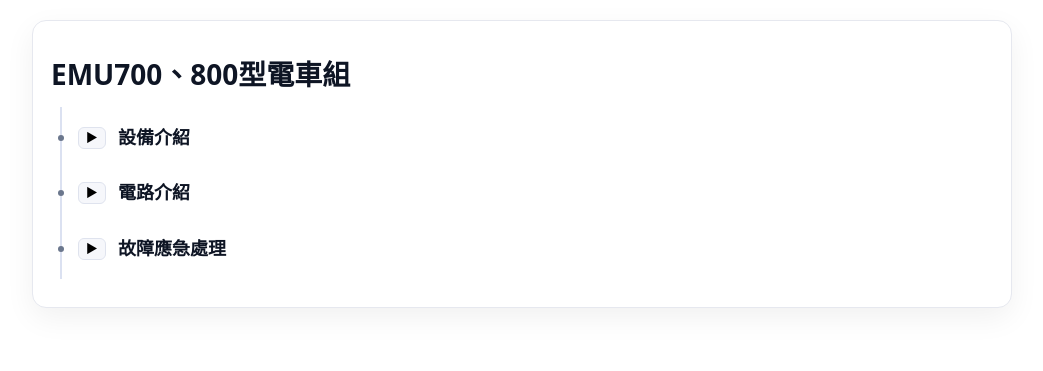
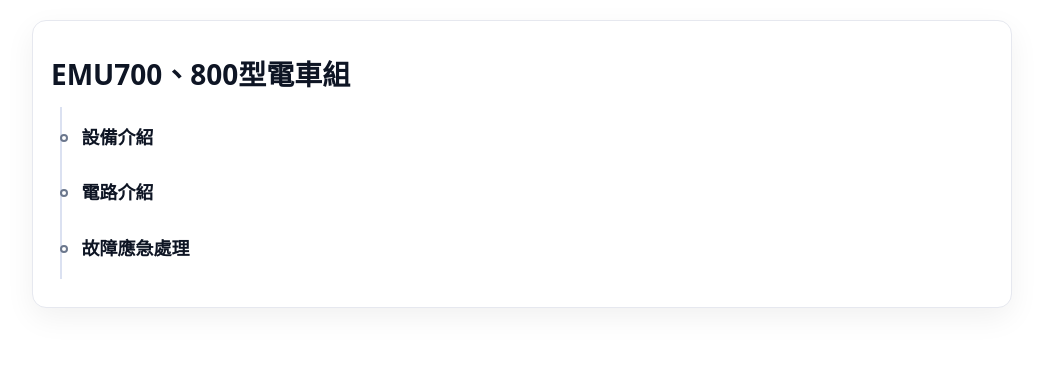
Before and after one commit to Fukuei-roc/EMUDriverTraining, a website: page public/index.html in a window 1280 px wide. Shown: the whole page, without its empty margins (118-1161 px from the left). Drawn offline with Linux system fonts and the light colour scheme.

Commit message:
變更點文字收合與展開以及空心圓點收合顯示

```diff
--- a/public/index.html
+++ b/public/index.html
@@ -74,13 +74,24 @@
       font-size: var(--h-sub-font-size);
       line-height: var(--h-sub-line-height);
       font-weight: var(--h-sub-font-weight);
+      cursor: pointer;                 /* 點標題即可展開/收合 */
+      user-select: none;
     }
     .section > [role="heading"]::before{
       content:""; flex:none; display:inline-block;
       width: var(--bullet-size); height: var(--bullet-size);
-      border-radius: 50%; background: var(--bullet);
+      border-radius: 50%;
+      box-sizing: border-box;           /* 保持外徑一致 */
       margin-left: calc(-1 * (var(--gutter) - var(--bullet-size)) + var(--bullet-nudge-x));
       margin-right: .35rem;
+      /* 預設實心；有子節點時會被覆蓋為空心 */
+      background: var(--bullet);
+      border: 2px solid transparent;
+    }
+    /* 有子層級＝空心圓點（外徑與實心相同） */
+    .section.has-children > [role="heading"]::before{
+      background: transparent;
+      border-color: var(--bullet);
     }
 
     .section.no-rail::before{ display:none; }
@@ -137,7 +148,7 @@
         // 2) 將 ./images/* 或 images/* 改寫到 /content/images/*
         rewriteRelativeImages(root);
 
-        // 3) 將 <ul>/<ol> 的 <li> 轉成 .section（收合按鈕＋標題＋內容）
+        // 3) 將 <ul>/<ol> 的 <li> 轉成 .section（取消按鈕；點標題展開）
         listsToSections(root, { defaultCollapsed: true });
 
         // 4) 標記「只含一張圖片」與「一般文字型」的 li（舊瀏覽器 fallback）
@@ -155,115 +166,99 @@
       }
     }
 
-    /* ✨ 修正：計算 li 的真實層級深度 */
+    /* 計算 li 的真實層級深度 */
     function listDepth(li){
       let depth = 0;
       let current = li.parentElement;
-
-      // 向上遍歷，只計算 UL/OL 的數量
       while(current && current !== root){
         if(current.tagName === 'UL' || current.tagName === 'OL'){
           depth++;
         }
         current = current.parentElement;
       }
-
-      // 減1是因為最外層的 list 不算深度
       return Math.max(0, depth - 1);
     }
 
-    /* 把 <li> 轉成 .section：
-       - 計算 li 的深度（祖先 <ul>/<ol> 的層數）
-       - 取「第一段非清單內容」作為標題（其餘進 body）
-       - 無論有沒有子內容都放收合鈕 */
+    /* 把 <li> 轉成 .section */
     function listsToSections(container, { defaultCollapsed=false }={}){
-      const allLists = container.querySelectorAll('ul,ol');
-      if(!allLists.length) return;
-
-      // 逐層處理，從最裡面往外（避免父層被先替換破壞迭代）
       const allLis = Array.from(container.querySelectorAll('li')).reverse();
-
       allLis.forEach(li=>{
         const depth = listDepth(li);
         const wrap  = document.createElement('div');
         wrap.className = 'section';
         wrap.style.setProperty('--depth', depth);
 
-        // 產生標題列
         const heading = document.createElement('div');
         heading.setAttribute('role','heading');
         heading.setAttribute('aria-level', String(Math.min(2 + depth, 7)));
+        heading.setAttribute('tabindex', '0'); // 可鍵盤操作
 
-        // 收合按鈕（永遠顯示）
-        const btn = document.createElement('button');
-        btn.className = 'section-toggle';
-        heading.appendChild(btn);
-
-        // 把「直到遇到子清單（UL/OL）」之前的節點搬進標題，
-        // 子清單與其後的節點搬進 body
         const body = document.createElement('div');
         body.className = 'section-body';
 
+        // 拆分標題與內容
         const fragHead = document.createDocumentFragment();
         const fragBody = document.createDocumentFragment();
-
-        let n = li.firstChild;
-        let metList = false;
+        let n = li.firstChild, metList = false;
         while(n){
           const next = n.nextSibling;
           if(!metList && n.nodeType===1 && (n.tagName==='UL' || n.tagName==='OL')){
             metList = true;
           }
-          if(metList){
-            fragBody.appendChild(n);
-          }else{
-            fragHead.appendChild(n);
-          }
+          (metList ? fragBody : fragHead).appendChild(n);
           n = next;
         }
-
-        // 若標題為空，給一個空白佔位避免按鈕孤立
         if(!fragHead.childNodes.length){
           const span = document.createElement('span');
           span.textContent = '(空白節點)';
           fragHead.appendChild(span);
         }
-
         heading.appendChild(fragHead);
         body.appendChild(fragBody);
 
-        // 預設收合
+        // 預設收合（可記憶）
         const key = 'fold:li:' + normalizeText(heading.textContent);
         const saved = loadState(key);
         const startCollapsed = (saved != null) ? saved : !!defaultCollapsed;
         if(startCollapsed) body.classList.add('collapsed');
-        setToggleVisual(btn, body.classList.contains('collapsed'));
+        heading.setAttribute('aria-expanded', String(!startCollapsed));
 
-        btn.addEventListener('click', ()=>{
-          const nextCollapsed = !body.classList.contains('collapsed');
-          body.classList.toggle('collapsed', nextCollapsed);
-          setToggleVisual(btn, nextCollapsed);
-          saveState(key, nextCollapsed);
-          updateRailVisibility(container);
-        });
-
-        // 用 .section 取代原 <li>
+        // 先把 wrap 放好，再偵測有無子節點（子層的 .section 已先轉好，因為我們 reverse）
         wrap.appendChild(heading);
         wrap.appendChild(body);
         li.replaceWith(wrap);
+
+        /* 🔧 修正：偵測任意後代 .section（而非僅直屬）
+           以正確判斷有無子層級 → 控制空心/實心圓點 */
+        const hasChildren = !!body.querySelector('.section');
+        wrap.classList.toggle('has-children', hasChildren);
+        wrap.classList.toggle('is-leaf', !hasChildren);
+
+        // 點擊標題列即可展開/收合
+        const toggle = ()=>{
+          const nextCollapsed = !body.classList.contains('collapsed');
+          body.classList.toggle('collapsed', nextCollapsed);
+          heading.setAttribute('aria-expanded', String(!nextCollapsed));
+          saveState(key, nextCollapsed);
+          updateRailVisibility(container);
+        };
+        heading.addEventListener('click', toggle);
+        heading.addEventListener('keydown', (e)=>{
+          if(e.key === 'Enter' || e.key === ' '){
+            e.preventDefault(); toggle();
+          }
+          if(e.key === 'ArrowRight' && body.classList.contains('collapsed')){
+            e.preventDefault(); toggle();
+          }
+          if(e.key === 'ArrowLeft' && !body.classList.contains('collapsed')){
+            e.preventDefault(); toggle();
+          }
+        });
       });
 
-      // 清理：原本最外層的 UL/OL 可以保留做為語義容器（內部已是 .section）
-      // 也可以移除多餘的 list 樣式，交給 CSS 控制縮排與導軌
       container.querySelectorAll('ul,ol').forEach(list=>{
         list.classList.add('list-host');
       });
-    }
-
-    function setToggleVisual(btn, collapsed){
-      btn.textContent = collapsed ? '▶' : '▼';
-      btn.setAttribute('aria-expanded', String(!collapsed));
-      btn.title = collapsed ? '展開' : '收合';
     }
 
     /* 將 ./images/* 或 images/* 改寫到 /content/images/* */
--- a/public/styles.css
+++ b/public/styles.css
@@ -17,15 +17,15 @@
   --radius:14px;
   --maxw:980px;
 
-  /* ✨ 統一縮排參數：調整這個值即可改變所有層級的縮排寬度 */
+  /* 統一縮排參數 */
   --indent: 28px;           /* 每一層的統一縮排寬度 */
 
   /* 折疊樹狀視覺 */
-  --gutter: 20px;           /* 子彈 + 三角形 的作用區寬 */
+  --gutter: 20px;           /* 左側作用區寬 */
   --rail-w: 1.5px;          /* 連接直線寬度 */
-  --bullet-size: 6px;       /* 實心點直徑 */
+  --bullet-size: 8px;       /* 空心/實心點的外徑（兩者相同） */
   --rail: #dbe1f1;          /* 直線顏色（亮） */
-  --bullet: #6b778d;        /* 實心點顏色（亮） */
+  --bullet: #6b778d;        /* 點顏色（亮） */
 
   /* 圓點水平微調（負值往左、正值往右） */
   --bullet-nudge-x: +1px;
@@ -54,7 +54,7 @@ body{
 
 .wrap{ max-width:var(--maxw); margin:0 auto; padding:20px 16px 60px; }
 
-/* 可依需求繼續隱藏頁首與標題列 */
+/* 可依需求隱藏頁首與標題列 */
 .hdr{ display:none; }
 .titlebar{ display:none; }
 
@@ -85,17 +85,15 @@ pre{ background:#0001; padding:12px; border-radius:8px; }
 }
 
 /* ===========================
-   Roam 風樹狀：連貫直線＋實心點＋統一縮排（針對 .section）
+   Roam 風樹狀：連貫直線＋空心/實心點＋統一縮排
    =========================== */
 
 /* .section 由 JS 包裝：每個可折疊節點一個 .section
    JS 會在 .section 上設定 style="--depth:N"
-   關鍵：使用 margin-left 而非 padding-left，避免內部 ul/ol 的累加問題 */
+   使用 margin-left 以固定每層距離，不讓 ul/ol 自己疊加 */
 .section{
   position: relative;
-  /* ✨ 使用 margin-left 確保每層都是純粹的固定距離增量 */
   margin-left: var(--indent);
-  /* 統一的內部填充，給按鈕和圓點留出空間 */
   padding-left: var(--gutter);
 }
 
@@ -104,11 +102,10 @@ pre{ background:#0001; padding:12px; border-radius:8px; }
   margin-left: 0;
 }
 
-/* 左側導軌（rail），固定在左側 */
+/* 左側導軌（rail） */
 .section::before{
   content:"";
   position:absolute;
-  /* 導軌固定在左邊界往右 gutter/2 的位置 */
   left: calc(var(--gutter)/2 - var(--rail-w)/2);
   top: -12px;
   bottom: -12px;
@@ -118,35 +115,16 @@ pre{ background:#0001; padding:12px; border-radius:8px; }
   z-index: 0;
 }
 
-/* 標題列（由 JS 產生的 role=heading），在 index.html 內的 <style> 已補字級設定 */
+/* 標題列的版面（heading 的字級在 index.html 的 <style> 中設定） */
 .section > [role="heading"]{
   position: relative;
   z-index: 1;
 }
 
-/* 收合/展開按鈕（小三角形）— 由 JS 插入 <button class="section-toggle"> */
-.section-toggle{
-  flex:none;
-  border:1px solid var(--line);
-  background:#f6f7fb;
-  padding: 0 .45rem;
-  border-radius:6px;
-  cursor:pointer;
-  font-size:12px;
-  line-height:20px;
-  user-select:none;
-  display:inline-flex; align-items:center; justify-content:center;
-  min-width: 2ch;
-  margin-right: .25rem;
-}
-@media (prefers-color-scheme: dark){
-  .section-toggle{ background:#1a1f2b; border-color:#2a2f3d; color:var(--fg-invert); }
-}
-
 /* 內容收合狀態（JS 會切換 .collapsed） */
 .section-body.collapsed{ display:none; }
 
-/* 讓最外層（depth=0）導軌兩端有些留白 */
+/* 讓最外層導軌兩端有些留白漸層 */
 .section[style*="--depth: 0"]::before{
   background: linear-gradient(to bottom, transparent 0 6px, var(--rail) 6px calc(100% - 6px), transparent calc(100% - 6px) 100%);
 }
@@ -154,18 +132,17 @@ pre{ background:#0001; padding:12px; border-radius:8px; }
 /* 內容區塊一致的上下距 */
 .section-body > *{ margin-block: .35rem .35rem; }
 
-/* 讓圖像不會壓到左側樹狀區；若需要也可以取消這行 */
+/* 讓圖像不會壓到左側樹狀區 */
 .section-body img{ margin-left: .25rem; }
 
-/* ✨ 關鍵修正：section-body 內的 ul/ol 不要有 padding-left
-   因為每個 li 會被轉成 .section，而 .section 已經有 margin-left 了 */
+/* section-body 內的 ul/ol 不要再縮排，因為 li 會被轉成 .section */
 .section-body ul, .section-body ol{
   padding-left: 0;
   margin-left: 0;
-  list-style: none;  /* 移除預設的 list style */
+  list-style: none;
 }
 
-/* 如果 section-body 內還有原生的 li（未被轉換的），給予縮排 */
+/* 如果 section-body 內仍有原生 li（理論上不會），給予縮排避免貼齊 */
 .section-body li{
   margin-left: var(--indent);
 }
```
